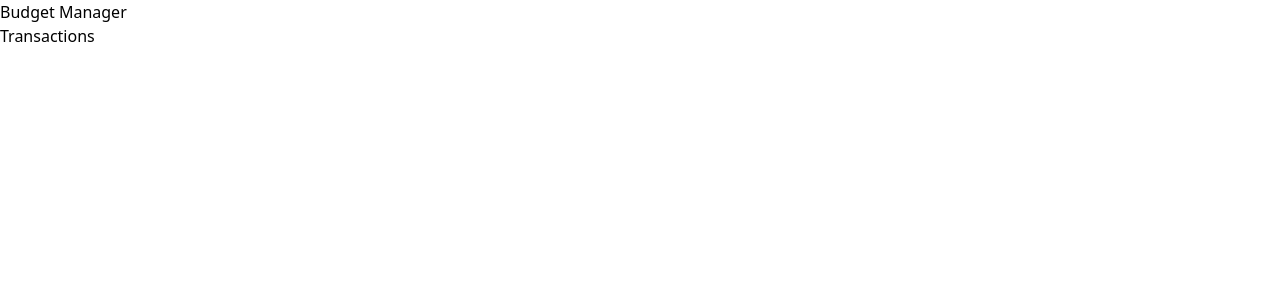
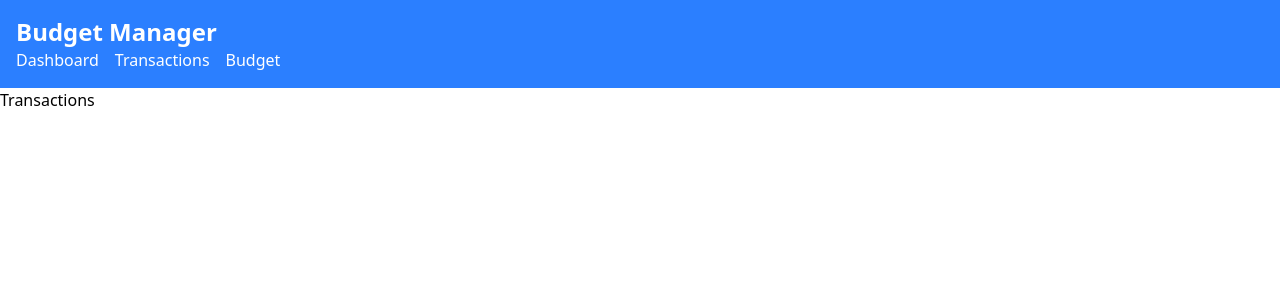
Before and after one commit to Guimunizzs/budgetmanager, a React (Vite) app: page /transactions in a window 1280 px wide. Shown: the top 300 px of the page. Built offline with nearby package versions, Linux system fonts and the light colour scheme.

Commit message:
feat: add component header

```diff
--- /dev/null
+++ b/src/components/Header.tsx
@@ -0,0 +1,30 @@
+const Header = () => {
+  return (
+    <div className="">
+      <header className="bg-blue-500 text-white p-4">
+        <h1 className="text-2xl font-bold">Budget Manager</h1>
+        <nav>
+          <ul className="flex space-x-4">
+            <li>
+              <a href="/dashboard" className="hover:underline">
+                Dashboard
+              </a>
+            </li>
+            <li>
+              <a href="/transactions" className="hover:underline">
+                Transactions
+              </a>
+            </li>
+            <li>
+              <a href="/budget" className="hover:underline">
+                Budget
+              </a>
+            </li>
+          </ul>
+        </nav>
+      </header>
+    </div>
+  );
+};
+
+export default Header;
--- a/src/layout/Layout.tsx
+++ b/src/layout/Layout.tsx
@@ -1,12 +1,10 @@
 import { Outlet } from "react-router-dom";
+import Header from "../components/Header";
 
 const Layout = () => {
   return (
     <div>
-      <header>
-        <h1>Budget Manager</h1>
-        {/* Aqui você pode adicionar navegação, menu, etc. */}
-      </header>
+      <Header />
       <main>
         <Outlet />
       </main>
```
